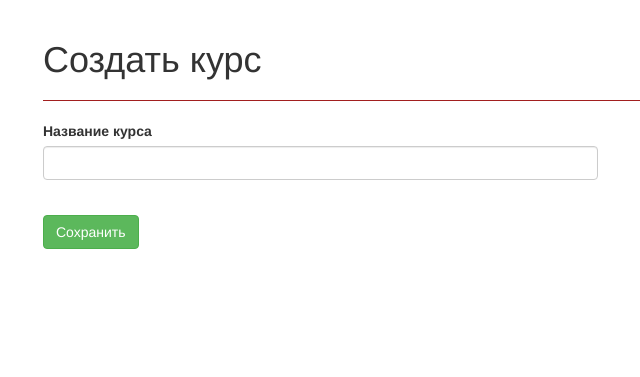
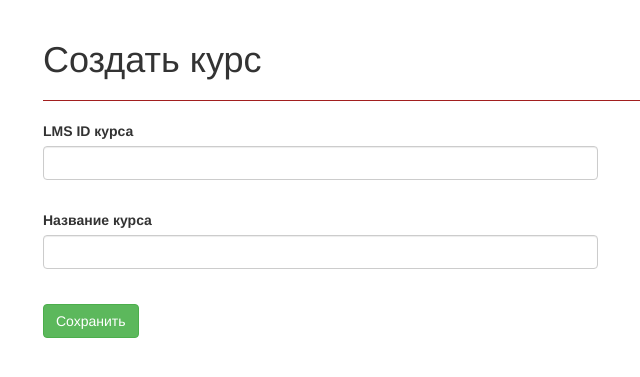
Before and after one commit to StepanBarantsev/course_management, a Flask app: page /coursecreate/create in a window 1280 px wide. Shown: the part 52-429 px from the top of the page, without its empty margins (27-667 px from the left). Run offline with Flask 2, Linux system fonts and the light colour scheme; the visitor is signed in with stand-in values (Sample User, id 1); some libraries are stand-ins or nearby versions.

Commit message:
Добавил поле удален ли курс и поле lms_id курса

```diff
--- a/app/coursecreate/forms.py
+++ b/app/coursecreate/forms.py
@@ -1,17 +1,18 @@
 from flask_wtf import FlaskForm
-from wtforms import StringField, SubmitField
+from wtforms import StringField, SubmitField, IntegerField
 from wtforms.validators import ValidationError, DataRequired
 from app.models import Course, User
 from app import db
 
 
-class CreateCourseProfileForm(FlaskForm):
+class CreateCourseForm(FlaskForm):
 
     name = StringField('Название курса', validators=[DataRequired()])
+    lms_id = IntegerField('LMS ID курса', validators=[DataRequired(), ])
     submit = SubmitField('Сохранить', render_kw={'class': "btn btn-success"})
 
     def __init__(self, current_user, *args, **kwargs):
-        super(CreateCourseProfileForm, self).__init__(*args, **kwargs)
+        super(CreateCourseForm, self).__init__(*args, **kwargs)
         self.current_user = current_user
 
     def validate_name(self, name):
@@ -19,18 +20,30 @@ class CreateCourseProfileForm(FlaskForm):
         if coursename is not None:
             raise ValidationError('Данное имя курса уже занято!')
 
+    def validate_lms_id(self, lms_id):
+        lmsid = db.session.query(Course).filter(Course.lms_id == lms_id.data).filter(Course.user_id == self.current_user.id).first()
+        if lmsid is not None:
+            raise ValidationError('Данное LMS ID уже занято!')
 
-class EditCourseProfileForm(FlaskForm):
+
+class EditCourseForm(FlaskForm):
 
     name = StringField('Название курса', validators=[DataRequired()])
+    lms_id = IntegerField('LMS ID курса', validators=[DataRequired()])
     submit = SubmitField('Сохранить', render_kw={'class': "btn btn-success"})
 
-    def __init__(self, current_user, old_course_name, *args, **kwargs):
-        super(EditCourseProfileForm, self).__init__(*args, **kwargs)
+    def __init__(self, current_user, old_course_name, old_lms_id,  *args, **kwargs):
+        super(EditCourseForm, self).__init__(*args, **kwargs)
         self.current_user = current_user
         self.old_course_name = old_course_name
+        self.old_lms_id = old_lms_id
 
     def validate_name(self, name):
         coursename = db.session.query(Course.name).filter(Course.name == name.data).filter(Course.user_id == self.current_user.id).first()
         if coursename is not None and coursename.name != self.old_course_name:
             raise ValidationError('Данное имя курса уже занято!')
+
+    def validate_lms_id(self, lms_id):
+        lmsid = db.session.query(Course).filter(Course.lms_id == lms_id.data).filter(Course.user_id == self.current_user.id).first()
+        if lmsid is not None and lmsid.lms_id != self.old_lms_id:
+            raise ValidationError('Данное LMS ID уже занято!')
--- a/app/coursecreate/routes.py
+++ b/app/coursecreate/routes.py
@@ -1,7 +1,7 @@
 from flask_login import login_required
 from app.coursecreate import bp
 from app.models import Course
-from app.coursecreate.forms import CreateCourseProfileForm, EditCourseProfileForm
+from app.coursecreate.forms import CreateCourseForm, EditCourseForm
 from flask_login import current_user
 from app import db
 from flask import render_template, redirect, url_for, flash, request
@@ -11,9 +11,9 @@ from sqlalchemy import update
 @bp.route('/create', methods=['GET', 'POST'])
 @login_required
 def create():
-    form = CreateCourseProfileForm(current_user)
+    form = CreateCourseForm(current_user)
     if form.validate_on_submit():
-        new_course = Course(name=form.name.data, user_id=current_user.id)
+        new_course = Course(name=form.name.data, user_id=current_user.id, lms_id=form.lms_id.data)
         db.session.add(new_course)
         db.session.commit()
         flash('Новый курс был успешно создан!')
@@ -25,15 +25,16 @@ def create():
 @login_required
 def edit():
     course_id = request.args.get('course_id', 1, type=int)
-    course = db.session.query(Course.name).filter(Course.id == course_id).first()
-    form = EditCourseProfileForm(current_user, course.name)
+    course = db.session.query(Course).filter(Course.id == course_id).first()
+    form = EditCourseForm(current_user, course.name, course.lms_id)
     if form.validate_on_submit():
-        db.session.execute(update(Course).where(Course.id == course_id).values(name=form.name.data))
+        db.session.execute(update(Course).where(Course.id == course_id).values(name=form.name.data, lms_id=form.lms_id.data))
         db.session.commit()
         flash('Данные курса были успешно изменены!')
         return redirect(url_for('main.index'))
     elif request.method == 'GET':
         form.name.data = course.name
+        form.lms_id.data = course.lms_id
     return render_template('coursecreate/editcreate.html', title='Редактировать курс', form=form)
 
 
--- a/app/models.py
+++ b/app/models.py
@@ -34,7 +34,9 @@ class User(db.Model, UserMixin):
 class Course(db.Model):
     __tablename__ = 'courses'
     id = db.Column(db.Integer(), primary_key=True)
-    name = db.Column(db.String(140))
+    name = db.Column(db.String(140), nullable=False)
+    deleted = db.Column(db.Boolean(), nullable=False, default=False)
+    lms_id = db.Column(db.Integer(), nullable=False)
     user_id = db.Column(db.Integer, db.ForeignKey('users.id'))
 
     def __repr__(self):
--- a/app/static/base.css
+++ b/app/static/base.css
@@ -5,3 +5,26 @@
 .hr{
     border-top: 1px solid #a21f1f
 }
+
+.mycentered_horizont{
+    position: relative;
+    left: 50%;
+    transform: translate(-50%, 0%);
+}
+
+#modal-container{
+    text-align:center;
+}
+
+.menubutton{
+        text-align: center;
+        height: 50px;
+        width: 100px;
+        border-radius: 5px;
+        display: inline-block;
+}
+
+.button_in_modal{
+        height: 40px;
+        width: 80px;
+}
--- a/app/templates/coursecreate/editcreate.html
+++ b/app/templates/coursecreate/editcreate.html
@@ -10,6 +10,13 @@
             <form action="" method="post">
                 <div class="form-group">
                     {{ form.hidden_tag() }}
+                    <p>
+                        {{ form.lms_id.label(class_="control-label") }}<br>
+                        {{ form.lms_id(class_="form-control") }}<br>
+                        {% for error in form.lms_id.errors %}
+                            <span style="color: red;">[{{ error }}]</span>
+                        {% endfor %}
+                    </p>
                     <p>
                         {{ form.name.label(class_="control-label") }}<br>
                         {{ form.name(class_="form-control") }}<br>
```
Also changed, not shown: app/templates/main/index.html (+13 -14 lines), migrations/versions/7bbe120919f9_course_deleted_field.py (added, +36 -0 lines).
